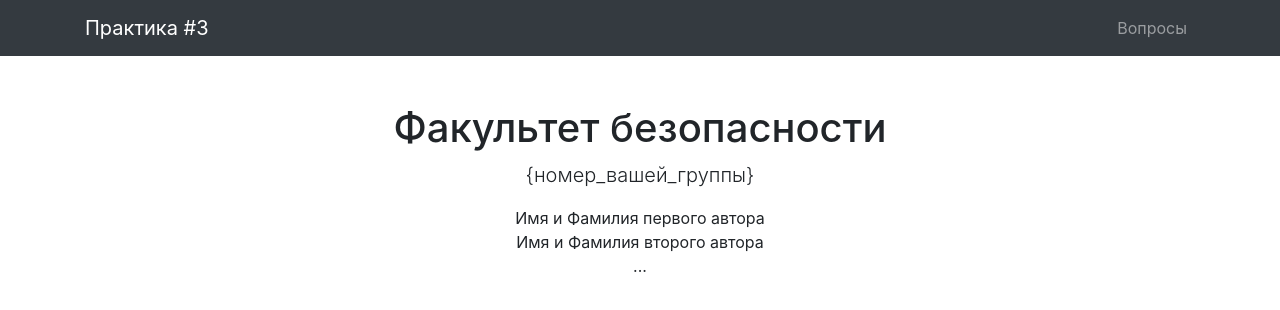
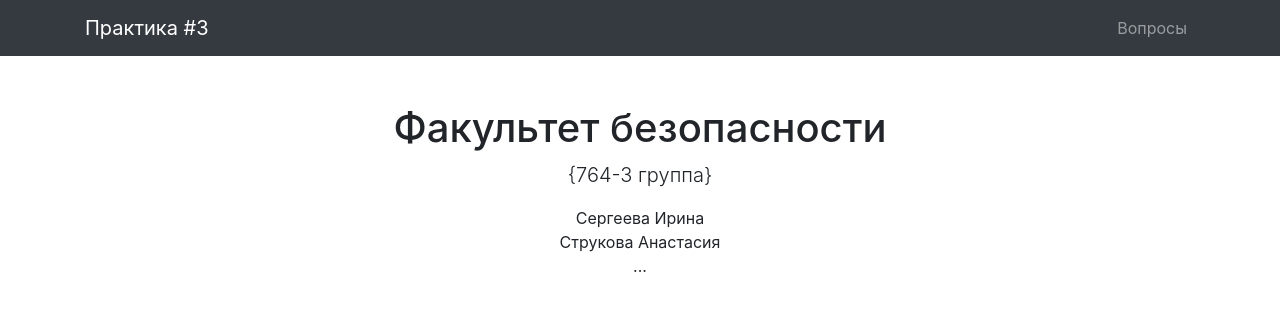
Before and after one commit to sergeevastrukova/sergeevastrukova.github.io, a plain HTML site: page index.html in a window 1280 px wide. Drawn offline with nearby package versions, Linux system fonts and the light colour scheme.

Commit message:
Update index.html

```diff
--- a/index.html
+++ b/index.html
@@ -52,10 +52,10 @@
     <div class="row">
       <div class="col-lg-12 text-center">
         <h1 class="mt-5">Факультет безопасности</h1>
-        <p class="lead">{номер_вашей_группы}</p>
+        <p class="lead">{764-3 группа}</p>
         <ul class="list-unstyled">
-          <li>Имя и Фамилия первого автора</li>
-          <li>Имя и Фамилия второго автора</li>
+          <li>Сергеева Ирина</li>
+          <li>Струкова Анастасия</li>
           <li>...</li>
         </ul>
       </div>
```
